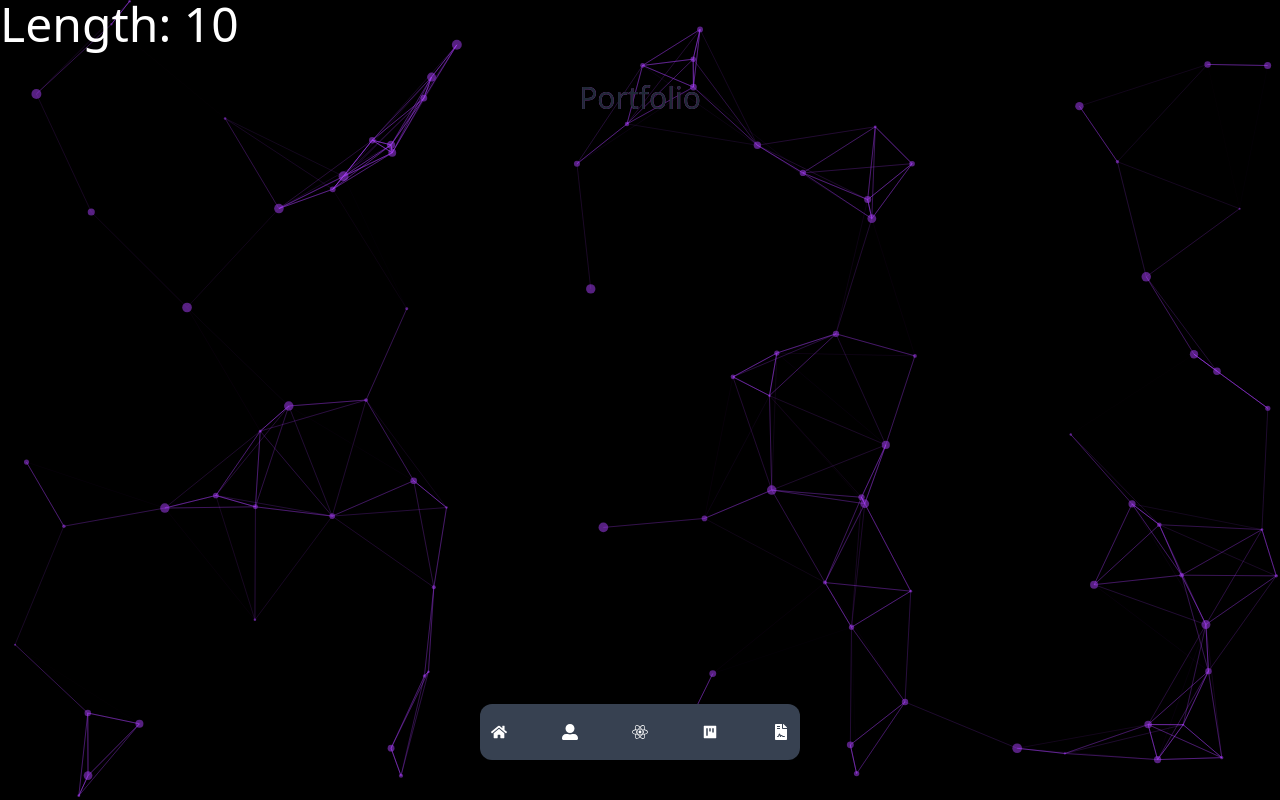
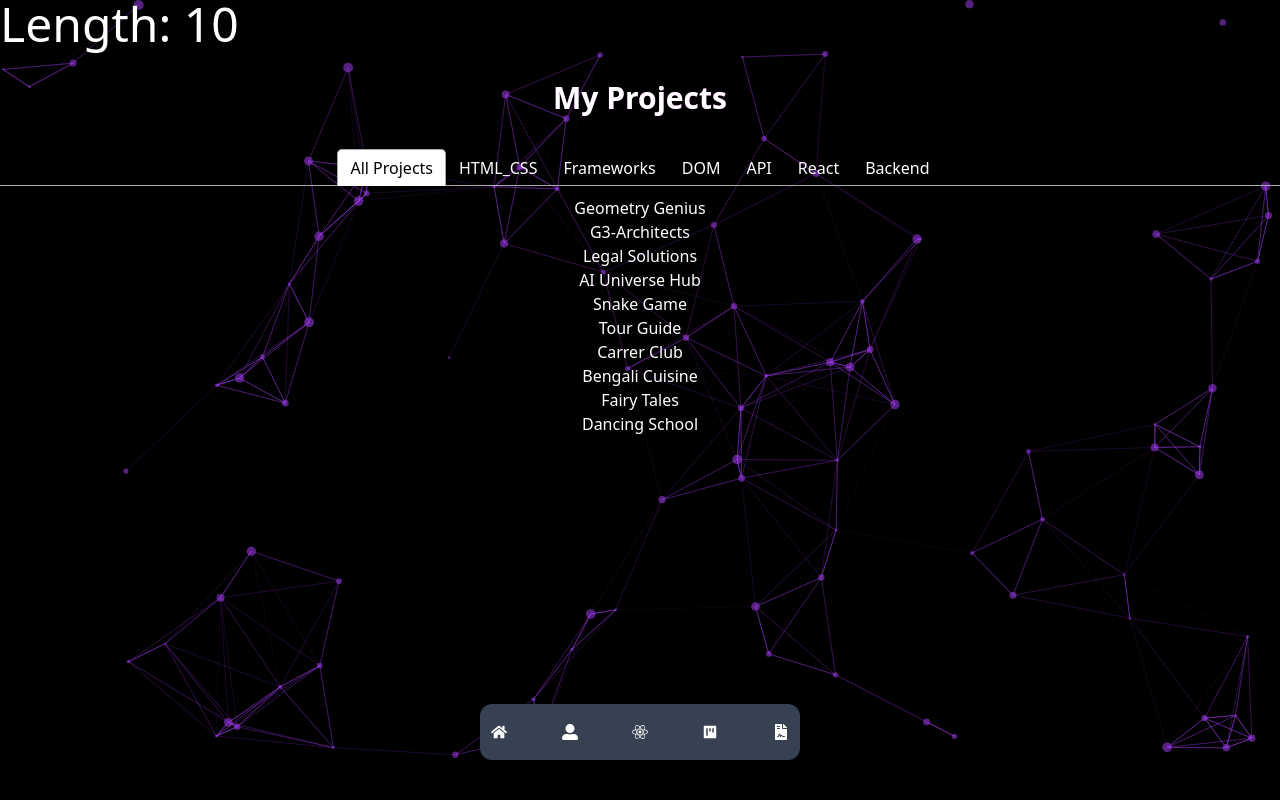
Before and after one commit to mim2041/web-portfolio-main, a React (Vite) app: page /projects in a window 1280 px wide. Built offline with nearby package versions, Linux system fonts and the light colour scheme.

Commit message:
projects tab categories shown

```diff
--- a/package.json
+++ b/package.json
@@ -20,6 +20,7 @@
     "react-progressbar": "^15.4.1",
     "react-router-dom": "^6.14.0",
     "react-simple-typewriter": "^5.0.1",
+    "react-tabs": "^6.0.1",
     "react-tsparticles": "^2.10.1",
     "sort-by": "^1.2.0",
     "tsparticles": "^2.10.1"
--- a/public/project.json
+++ b/public/project.json
@@ -91,17 +91,18 @@
       "_id": "649fad94f6b488644de0fdec",
       "picture": "https://i.ibb.co/qkHZznT/disney-dolls-gallery-web-app-Samsung-Galaxy-S20-Ultra.png",
       "name": "Fairy Tales",
-      "category": "backedn",
+      "category": "backend",
       "description": "A online toy marketplace website that offers a wide range of dolls toys for childreen. The website is developed with react, node js and many more technologies. It contains five webpages.\r\n",
+      "features": "A online based toy marketplace website that offers a wide range of toys for kids.\r\n",
       "technologies": "React JS, Node, Express JS, API, Mongodb, Firebase, Shorting\r\n",
       "live": " https://disney-dolls-gallery.web.app/",
       "github": "https://github.com/mim2041/disny-dolls-gallery-client"
     },
     {
       "_id": "649fad94eaea7a7440fc38ca",
-      "picture": "http://placehold.it/32x32",
-      "name": "Lauri",
-      "category": "Mandy",
+      "picture": "https://i.ibb.co/3CC1TQ4/dancing-school-27a07-web-app-Samsung-Galaxy-S20-Ultra.png",
+      "name": "Dancing School",
+      "category": "backend",
       "description": "Consectetur quis sint velit sunt fugiat laboris. Magna labore culpa laboris consequat pariatur sit amet voluptate mollit fugiat nulla irure. Elit ipsum ullamco anim nostrud consequat adipisicing fugiat mollit reprehenderit in. Pariatur ut excepteur mollit magna id pariatur. Ea occaecat minim dolore adipisicing exercitation ullamco duis ea occaecat aliquip tempor. Pariatur do veniam excepteur dolor culpa nostrud. Irure proident occaecat sint ad minim est sunt tempor sit ullamco.\r\n",
       "features": "A MERN stack dance teaching school.\r\n",
       "technologies": "React JS, React Router, JavaScript, Tailwind Css, Node, Express js, mongodb, firebase, stripe js.\r\n",
--- /dev/null
+++ b/src/Pages/Projects/Project.jsx
@@ -0,0 +1,12 @@
+
+
+const Project = ({project}) => {
+    const {picture, name, category, features, description, technologies, live, github} = project;
+    return (
+        <div>
+            <h1>{name}</h1>
+        </div>
+    );
+};
+
+export default Project;
--- a/src/Pages/Projects/Projects.jsx
+++ b/src/Pages/Projects/Projects.jsx
@@ -1,4 +1,7 @@
 import { useEffect, useState } from "react";
+import { Tab, Tabs, TabList, TabPanel } from 'react-tabs';
+import 'react-tabs/style/react-tabs.css';
+import Project from "./Project";
 
 const Projects = () => {
   const [projects, setProjects] = useState([]);
@@ -12,10 +15,61 @@ const Projects = () => {
       });
   }, []);
 
+  const HTML_CSS = projects.filter(project => project.category === 'html');
+  const Frameworks = projects.filter(project => project.category === 'frameworks');
+  const DOM = projects.filter(project => project.category === 'dom');
+  const API = projects.filter(project => project.category === 'api');
+  const React = projects.filter(project => project.category === 'react');
+  const Backend = projects.filter(project => project.category === 'backend');
+
+  const categoriesArray = ['HTML_CSS', 'Frameworks', 'DOM', 'API', 'React', 'Backend'];
+
   return (
-    <div style={{ position: 'relative'}}>
+    <div className="text-white" style={{ position: 'relative'}}>
       <p className="text-white text-5xl">Length: {projects.length}</p>
-      <h1 className="text-3xl bg-clip-text bg-gradient-to-r from-violet-700 to-pink-500 text-center my-8">Portfolio</h1>
+      <h1 className="text-3xl font-bold bg-clip-text bg-gradient-to-r from-violet-700 to-pink-500 text-center my-8">My Projects</h1>
+
+        <div className="text-center">
+          <Tabs>
+          <TabList>
+            <Tab>All Projects</Tab>
+              {
+                categoriesArray.map(category => <Tab key={category}>{category}</Tab>)
+              }
+          </TabList>
+
+          <TabPanel>
+            {
+              projects.map(project => <Project key={project._id} project={project}></Project>)
+            }
+          </TabPanel>
+            <TabPanel>
+              {
+                Frameworks.map(project => <Project key={project._id} project={project}></Project>)
+              }
+            </TabPanel>
+            <TabPanel>
+              {
+                DOM.map(project => <Project key={project._id} project={project}></Project>)
+              }
+            </TabPanel>
+            <TabPanel>
+              {
+                API.map(project => <Project key={project._id} project={project}></Project>)
+              }
+            </TabPanel>
+            <TabPanel>
+              {
+                React.map(project => <Project key={project._id} project={project}></Project>)
+              }
+            </TabPanel>
+            <TabPanel>
+              {
+                Backend.map(project => <Project key={project._id} project={project}></Project>)
+              }
+            </TabPanel>
+        </Tabs>
+        </div>
     </div>
   );
 };
--- a/src/components/Particles.jsx
+++ b/src/components/Particles.jsx
@@ -4,7 +4,7 @@ import { loadFull } from "tsparticles";
 
 const ParticlesJS = () => {
     const particlesInit = async (main) => {
-        console.log(main);
+        // console.log(main);
 
         // you can initialize the tsParticles instance (main) here, adding custom shapes or presets
         // this loads the tsparticles package bundle, it's the easiest method for getting everything ready
```
Also changed, not shown: 1 other file (tests, documents, lock files or other folders).
